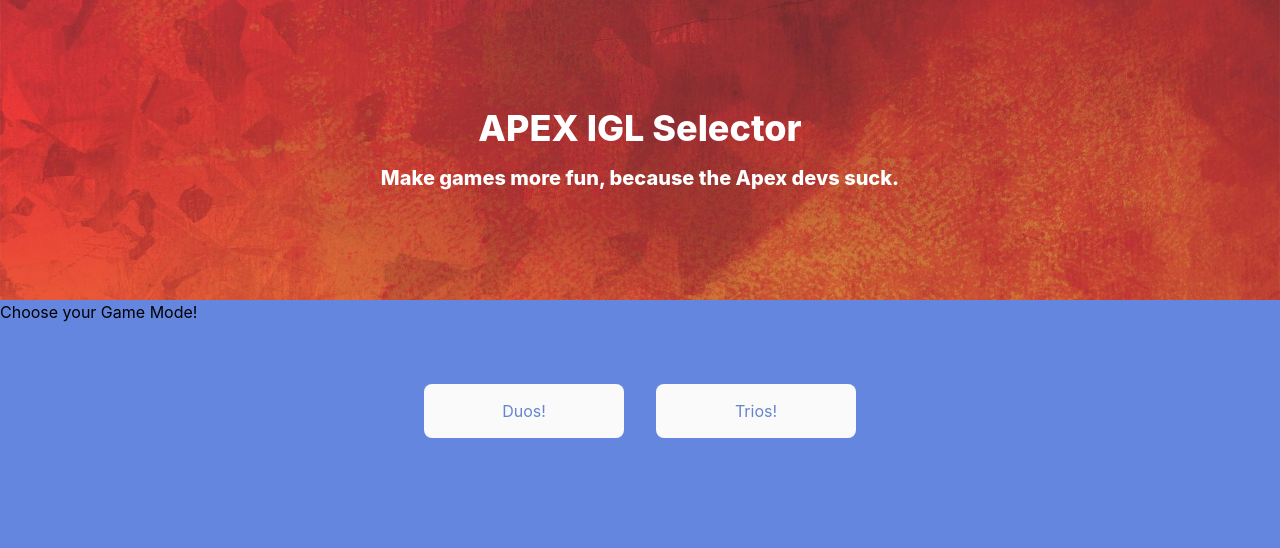
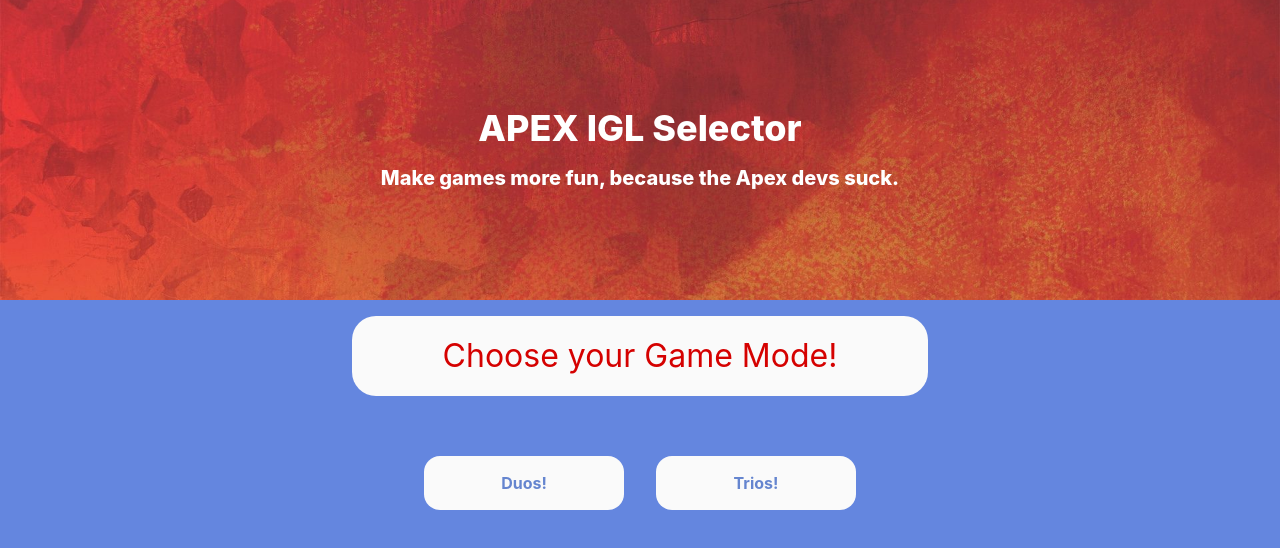
Before and after one commit to RobbChunn/IGL-Selector-main, a React (Create React App) app: page / in a window 1280 px wide. Shown: the top 548 px of the page. Built offline with nearby package versions, Linux system fonts and the light colour scheme.

Commit message:
changed title to not look like shit

```diff
--- a/src/components/Home.js
+++ b/src/components/Home.js
@@ -1,28 +1,6 @@
 import React from "react";
 import { Link } from "react-router-dom";
 import styled from 'styled-components';
-
-// const DuosButton = styled.button`
-//   display: flex;
-//   flex-direction: row;
-//   align-items: center;
-//   width: 200px;
-//   margin-left: 400px;
-//   margin-right: 40px;
-//   margin-top: 30px;
-//   gap: 1rem;
-//   padding: 15px 32px;
-//   text-align: center;
-//   text-decoration: none;
-//   display: inline-block;
-//   font-size: 16px;
-
-//   &:hover {
-//     background-color: #d50100;
-//     cursor: pointer;
-//   }
-// `;
-
 
 const ButtonContainer = styled.div`
   display: flex;
@@ -45,7 +23,8 @@
   text-decoration: none;
   display: inline-block;
   font-size: 16px;
-  border-radius: 8px; /* Add rounded edges */
+  font-weight: bold;
+  border-radius: 16px; /* Add rounded edges */
   background-color: #fafafa; /* Add desired background color */
   color: #6585cf; /* Add desired text color */
 
@@ -70,7 +49,8 @@
   text-decoration: none;
   display: inline-block;
   font-size: 16px;
-  border-radius: 8px; /* Add rounded edges */
+  font-weight: bold;
+  border-radius: 16px; /* Add rounded edges */
   background-color: #fafafa; /* Add desired background color */
   color: #6585cf; /* Add desired text color */
 
@@ -81,6 +61,23 @@
   }
 `;
 
+const TitleContainer = styled.div`
+  display: flex;
+  justify-content: center;
+  background-color: #fafafa;
+  width: 36em;
+  margin: 0 auto;
+  margin-top: 1em;
+  border-radius: 24px;
+`;
+
+const Title = styled.h1`
+  font-size: 32px;
+  color: #d50100;
+  padding: 16px 32px;
+  border-radius: 16px;
+  `;
+
 
 // flex items-center justify-center text-sm px-8 py-4 font-bold transition bg-green-100 border-4
 // border-black rounded-xl focus:outline-none
@@ -89,7 +86,9 @@
 const Home = () => {
   return (
     <div>
-      <h1>Choose your Game Mode!</h1>
+      <TitleContainer>
+      <Title>Choose your Game Mode!</Title>
+      </TitleContainer>
       <ButtonContainer>
         <Link to="/Duos">
           <DuosButton className="button">Duos!</DuosButton>
```
